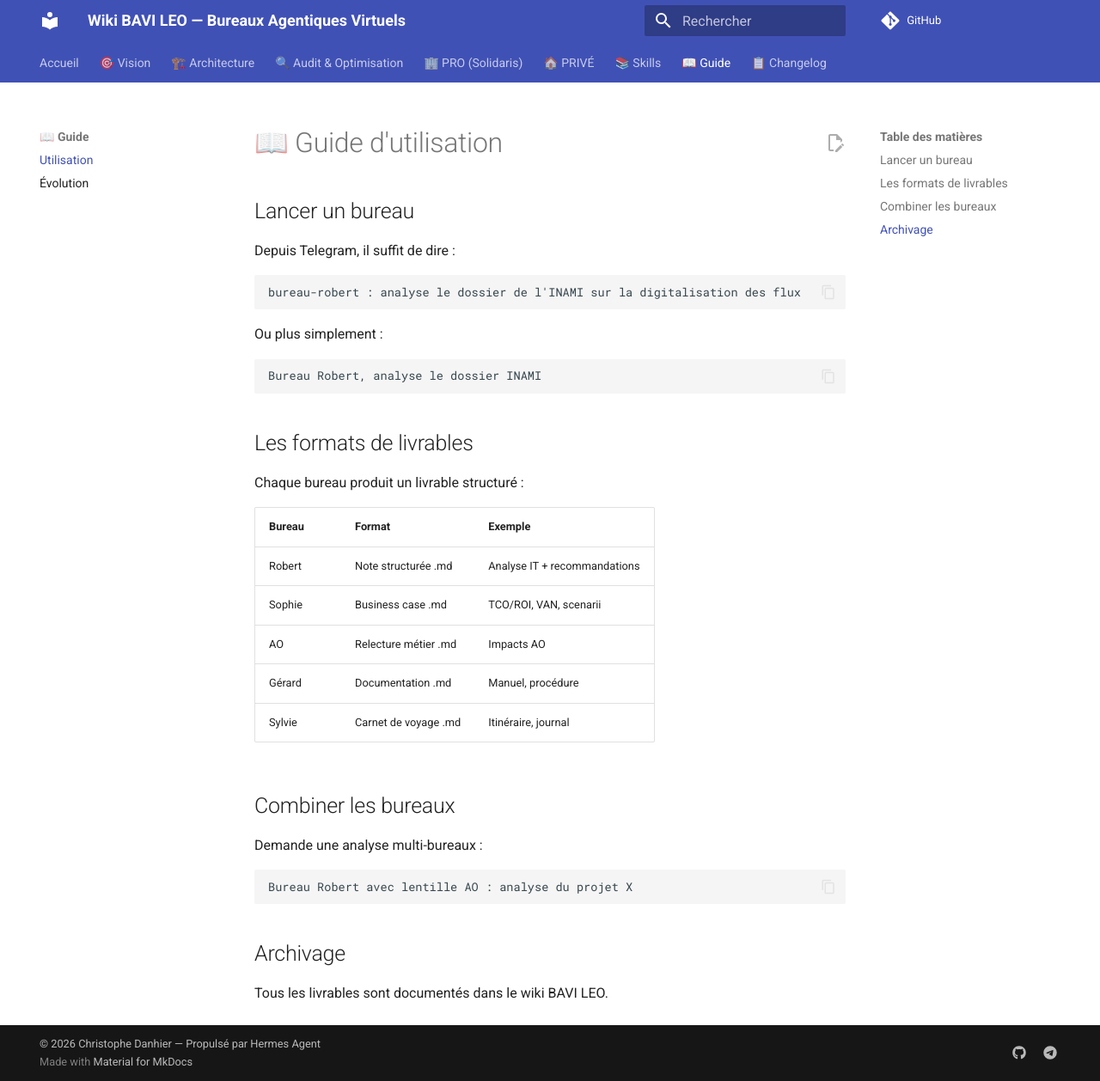
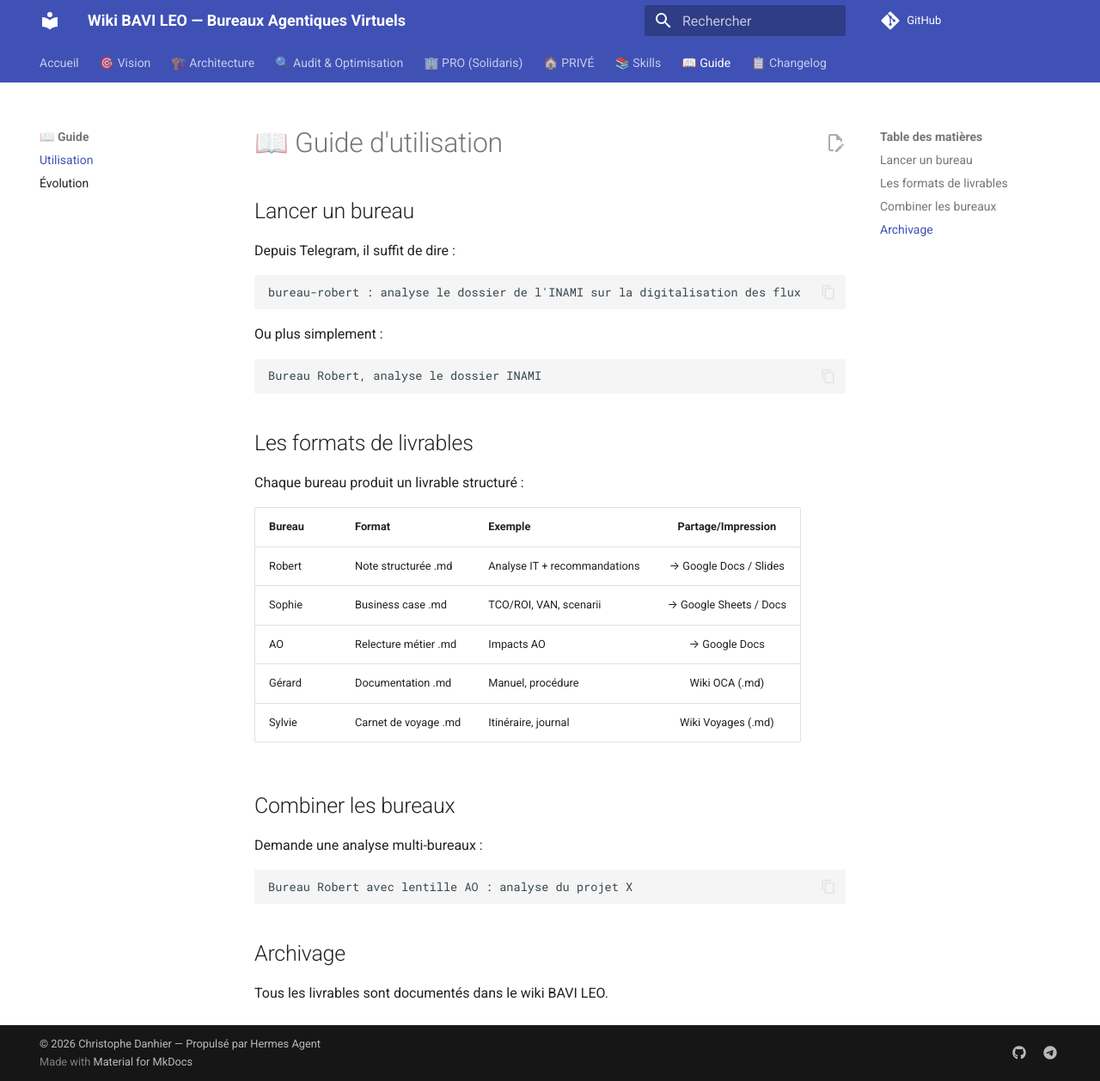
Before and after one commit to christophedanhier-hash/BAVI_LEO, an MkDocs documentation site: the page built from docs/wiki/guide/utilisation.md, in a window 1280 px wide and 1258 px high. Shown: the whole window at 86% size. Built offline with MkDocs 1.6.1 and Material for MkDocs 9.7.7, drawn with Linux system fonts in a browser that asks for light colours; comment, search, counter and statistics services are not loaded.

Commit message:
Règle formats : .md travail interne → Google Workspace pour partage
- Skills PRO mis à jour : règle de conversion Docs/Sheets/Slides en phase ⑥
- Architecture wiki : section dédiée aux formats par bureau
- Guide utilisation : tableau enrichi avec colonne Partage/Impression

```diff
--- a/docs/wiki/guide/utilisation.md
+++ b/docs/wiki/guide/utilisation.md
@@ -18,13 +18,13 @@ Bureau Robert, analyse le dossier INAMI
 
 Chaque bureau produit un livrable structuré :
 
-| Bureau | Format | Exemple |
-|--------|--------|--------|
-| Robert | Note structurée .md | Analyse IT + recommandations |
-| Sophie | Business case .md | TCO/ROI, VAN, scenarii |
-| AO | Relecture métier .md | Impacts AO |
-| Gérard | Documentation .md | Manuel, procédure |
-| Sylvie | Carnet de voyage .md | Itinéraire, journal |
+| Bureau | Format | Exemple | Partage/Impression |
+|--------|--------|--------|:------------------:|
+| Robert | Note structurée .md | Analyse IT + recommandations | → Google Docs / Slides |
+| Sophie | Business case .md | TCO/ROI, VAN, scenarii | → Google Sheets / Docs |
+| AO | Relecture métier .md | Impacts AO | → Google Docs |
+| Gérard | Documentation .md | Manuel, procédure | Wiki OCA (.md) |
+| Sylvie | Carnet de voyage .md | Itinéraire, journal | Wiki Voyages (.md) |
 
 ## Combiner les bureaux
 
```
Also changed, not shown: docs/wiki/architecture.md (+12 -0 lines).
